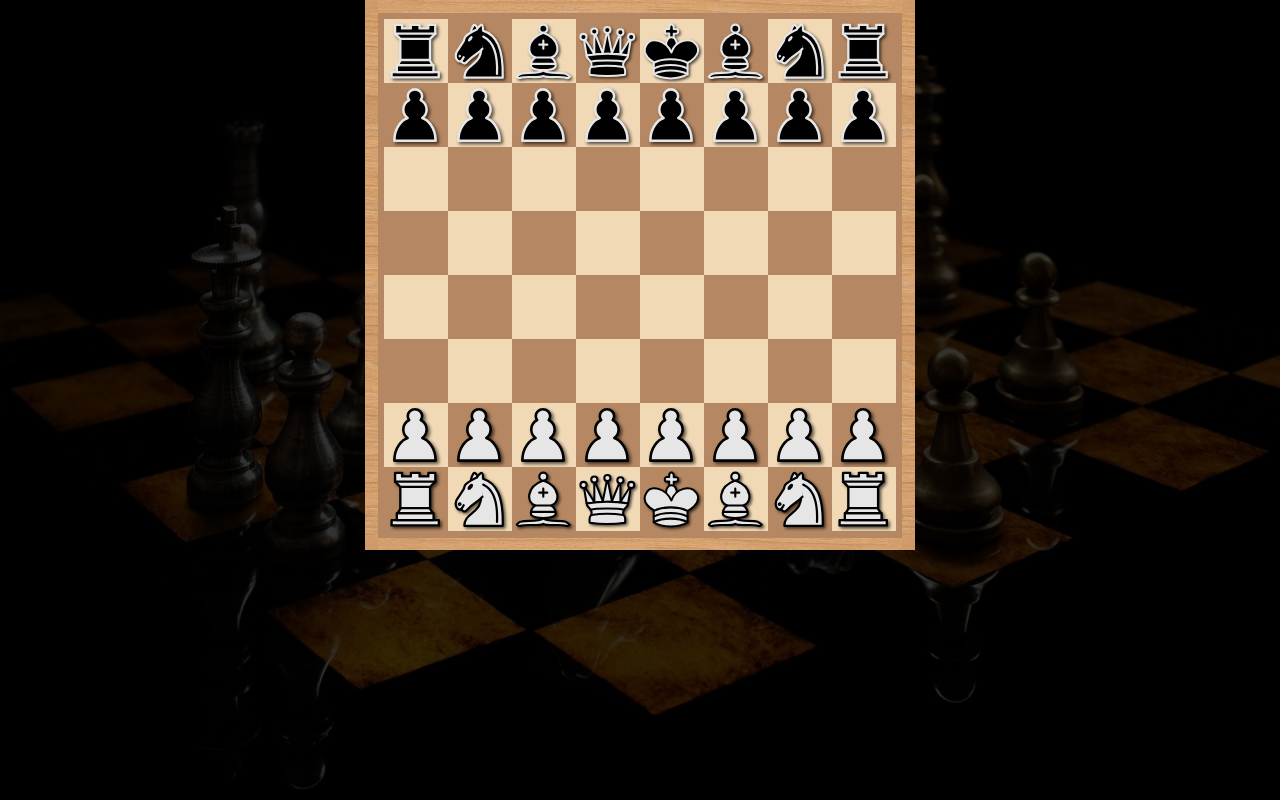
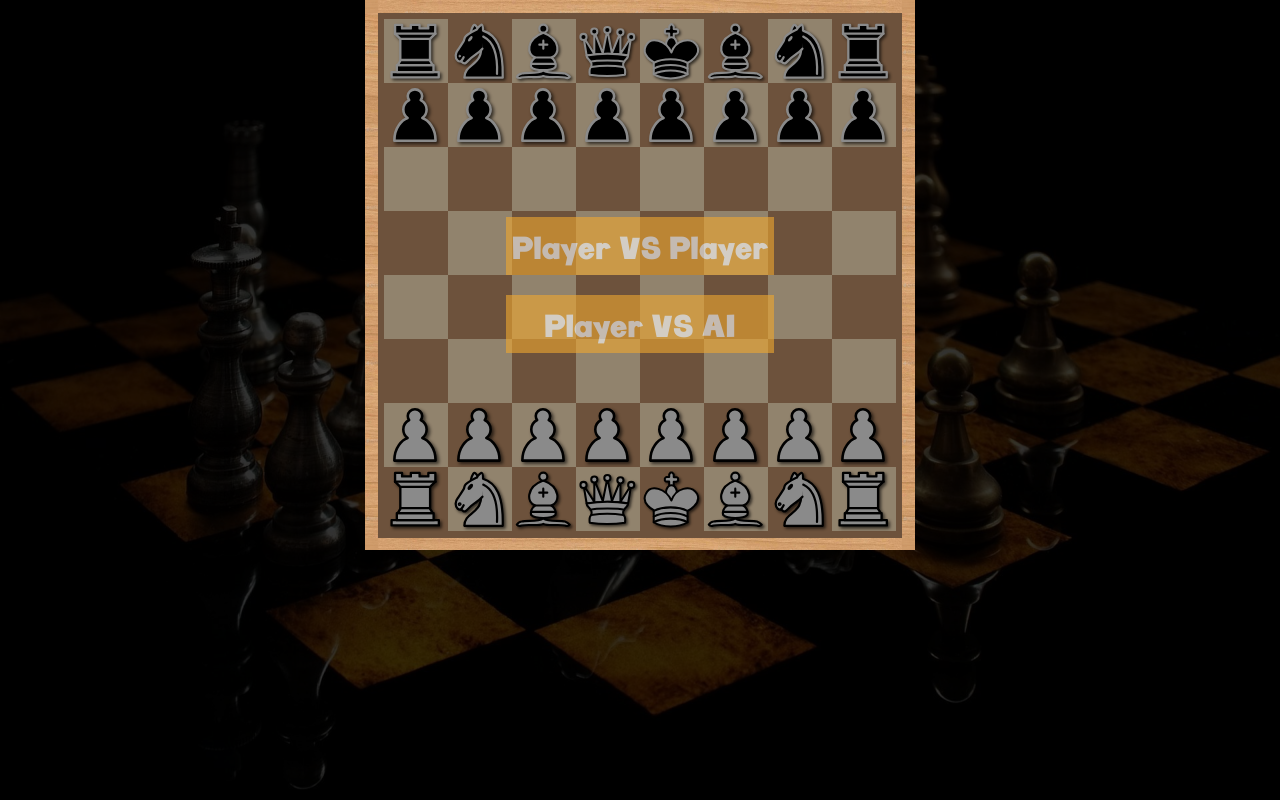
Before and after one commit to arnamen/chess, a React (Create React App) app: page / in a window 1280 px wide. Built offline with nearby package versions, Linux system fonts and the light colour scheme.

Commit message:
added modals, messages and their animations

```diff
--- a/src/App.tsx
+++ b/src/App.tsx
@@ -1,4 +1,4 @@
-import React, { Component } from 'react'
+import React, { Component } from 'react';
 import { connect } from 'react-redux'
 import { RootState } from './redux';
 import { updateChessboard, updateChessboardOneTile } from './redux/reducers/chessboardReducer/types';
@@ -7,6 +7,7 @@ import MovesLog from './components/MovesLog';
 import GameInfo from './components/GameInfo';
 
 import './App.css';
+
 interface Props {
 
 }
--- /dev/null
+++ b/src/components/Chessboard/ChessboardMessage/index.tsx
@@ -0,0 +1,56 @@
+import React, { ReactElement } from 'react'
+import styled from 'styled-components';
+
+import GreenButton from '../ChessboardModal/GreenButton';
+
+import '../animations.css';
+
+const MessageBackdrop = styled.div`
+    position: absolute;
+    width: 100%;
+    height: 100%;
+    top: 0;
+    left: 0;
+    display: flex;
+    justify-content: center;
+    align-items: center;
+    background-color: rgba(0,0,0,0.4);
+    z-index: 999;
+`
+
+const MessageBox = styled.div`
+    padding-top: 15px;
+    fonst-size: 28px;
+    display: flex;
+    flex-direction: column;
+    justify-content: center;
+    min-width: 300px;
+    max-height: 50%;
+    overflow: auto;
+    background-color: white;
+    border: black;
+    text-align: center;
+`
+
+const Message = styled.span`
+    font-size: 20px;
+`
+
+interface Props {
+    message?: string,
+    className?: string[],
+    onClose: () => any
+}
+
+
+
+export default function ChessboardMessage({ message, onClose, className }: Props): ReactElement {
+    return (
+        <MessageBackdrop>
+            <MessageBox className={className?.join(' ')}>
+                <Message>{message}</Message>
+                <GreenButton onClick={onClose}><span>OK</span></GreenButton>
+            </MessageBox>
+        </MessageBackdrop>
+    )
+}
--- /dev/null
+++ b/src/components/Chessboard/ChessboardModal/OrangeButton/index.tsx
@@ -0,0 +1,41 @@
+import React, { ReactElement } from 'react'
+import styled from 'styled-components';
+
+const OrangeButton = styled.button`
+    display: inline-block;
+    height: fit-content;
+    margin-top: 20px;
+    line-height: 7vh;
+    font-size: 4vh;
+    border: none;
+    color: #fff;
+    text-align: center;
+    opacity: .6;
+    transition: .3s;
+    text-decoration: none;
+    cursor: pointer;
+    background-color: #f0a830;
+    font-family: teletoon;
+    &:hover {
+        opacity: 1;
+    }
+    &:focus {
+        border: none;
+        outline: none;
+    }
+`
+
+interface Props {
+    children?: React.ReactNode,
+    onClick: (event: React.SyntheticEvent) => void
+}
+
+export default function index({onClick, children}: Props): ReactElement {
+    return (
+        <React.Fragment>
+            <OrangeButton onClick={onClick}>
+                {children}
+            </OrangeButton>
+        </React.Fragment>
+    )
+}
--- /dev/null
+++ b/src/components/Chessboard/ChessboardModal/index.tsx
@@ -0,0 +1,32 @@
+import React, { ReactElement } from 'react';
+import styled from 'styled-components';
+
+const ModalBackdrop = styled.div`
+    position: absolute;
+    width: 100%;
+    height: 100%;
+    top: 0;
+    left: 0;
+    display: flex;
+    justify-content: center;
+    align-items: center;
+    background-color: rgba(0,0,0,0.4);
+`
+
+const Modal = styled.div`
+    display: flex;
+    justify-content: center;
+    flex-direction: column;
+`
+
+export default function ChessboardModal({children}: {children?: React.ReactNode}): ReactElement {
+    //hide modal if there is nothing to show
+    if(React.Children.toArray(children).length === 0) return <React.Fragment/>
+    return (
+        <ModalBackdrop>
+            <Modal>
+                {children}
+            </Modal>
+        </ModalBackdrop>
+    )
+}
--- a/src/components/Chessboard/index.tsx
+++ b/src/components/Chessboard/index.tsx
@@ -1,4 +1,4 @@
-import React, { ReactElement } from 'react'
+import React, { ReactElement, useState, useEffect } from 'react'
 
 import Tile, { TileIndex } from '../Tile';
 import ChessboardBorderTop from './ChessboardBorderTop';
@@ -7,6 +7,8 @@ import ChessboardBorderLeft from './ChessboardBorderLeft';
 import ChessboardBorderRight from './ChessboardBorderRight';
 import ChessboardCorner from './ChessboardCorner';
 import ChessboardBorderTile from './ChessboardBorderTile';
+import ChessboardModal from './ChessboardModal';
+import ChessboardMessage from './ChessboardMessage';
 
 import { ChessPieceType, SelectedPiece } from '../../redux/reducers/chessboardReducer/types';
 
@@ -22,11 +24,30 @@ interface Props {
     selectedPiece?: SelectedPiece,
     onSelectPiece: (selectedPiece: SelectedPiece) => void,
     onMovePiece: (tileIndex: TileIndex) => void,
-    checkInfo: CheckInfo | null
+    onClearMessage:() => void,
+    checkInfo: CheckInfo | null,
+    message?: string,
+    children?: React.ReactNode
 
 }
 
-export default function Chessboard({ chessboardData, currentPlayerTurn, onSelectPiece, highlightedTiles, selectedPiece, onMovePiece, checkInfo }: Props): ReactElement {
+export default function Chessboard({ chessboardData, currentPlayerTurn, onSelectPiece, highlightedTiles, selectedPiece, onMovePiece, checkInfo, children, message, onClearMessage }: Props): ReactElement {
+
+    const [showMessage, setShowMessage] = useState(false);
+    const [messageClasses, setMessageClasses] = useState<string[]>([]);
+
+    useEffect(() => {
+        setMessageClasses(['slidein'])
+        setShowMessage(!!message);
+    }, [message]);
+
+    const hideMessage = () => {
+        setMessageClasses(['slideout'])
+        setTimeout(function () {
+            onClearMessage();
+            setShowMessage(false);
+        }, 500);
+    }
 
     const borderLeft: any[] = [];
     const borderRight: any[] = [];
@@ -35,7 +56,7 @@ export default function Chessboard({ chessboardData, currentPlayerTurn, onSelect
     const letters = 'abcdefgh';
     for (let i = 0; i < 8; i++) {
         borderLeft.push(<ChessboardBorderTile width={1} key={i}><span>{i}</span></ChessboardBorderTile>);
-        borderRight.push(<ChessboardBorderTile width={1} key={i}/>);
+        borderRight.push(<ChessboardBorderTile width={1} key={i} />);
         borderTop.push(<ChessboardBorderTile height={1} key={i} />);
         borderBottom.push(<ChessboardBorderTile height={1} key={i}><span>{letters.substr(i, 1)}</span></ChessboardBorderTile>);
     }
@@ -43,14 +64,6 @@ export default function Chessboard({ chessboardData, currentPlayerTurn, onSelect
     return (
         <div className={classes.Chessboard}>
 
-            <ChessboardBorderTop>{borderTop}</ChessboardBorderTop>
-            <ChessboardBorderBottom>{borderLeft}</ChessboardBorderBottom>
-            <ChessboardBorderLeft>{borderRight}</ChessboardBorderLeft>
-            <ChessboardBorderRight>{borderBottom}</ChessboardBorderRight>
-            <ChessboardCorner topLeft/>
-            <ChessboardCorner topRight/>
-            <ChessboardCorner bottomLeft/>
-            <ChessboardCorner bottomRight/>
             {chessboardData.map((chessboardLine, y) => {
 
                 return chessboardLine.map((piece, x) => {
@@ -69,6 +82,20 @@ export default function Chessboard({ chessboardData, currentPlayerTurn, onSelect
                     />
                 })
             })}
+            <ChessboardModal>
+                {showMessage && <ChessboardMessage message={message}
+                className={messageClasses}
+                onClose={() => hideMessage()}/>}
+                {children}
+                </ChessboardModal>
+            <ChessboardBorderTop>{borderTop}</ChessboardBorderTop>
+            <ChessboardBorderBottom>{borderLeft}</ChessboardBorderBottom>
+            <ChessboardBorderLeft>{borderRight}</ChessboardBorderLeft>
+            <ChessboardBorderRight>{borderBottom}</ChessboardBorderRight>
+            <ChessboardCorner topLeft />
+            <ChessboardCorner topRight />
+            <ChessboardCorner bottomLeft />
+            <ChessboardCorner bottomRight />
         </div>
     )
 }
--- a/src/index.css
+++ b/src/index.css
@@ -1,3 +1,8 @@
+@font-face {
+  font-family: 'teletoon';
+  src: local('teletoon'), url('./assets/fonts/telelower.ttf') format('truetype');
+}
+
 body {
   margin: 0;
   padding: 0;
--- a/src/pages/GameManager/index.tsx
+++ b/src/pages/GameManager/index.tsx
@@ -1,16 +1,16 @@
 import React, { Component, ReactElement } from 'react'
 import { connect, ConnectedProps } from 'react-redux';
-import {v4} from 'uuid';
+import { v4 } from 'uuid';
 
 import Tile, { TileIndex } from '../../components/Tile';
-import ChessPiece from '../../components/ChessPiece';
 import { updateChessboard, updateChessboardOneTile, createChessboard, WHITE, BLACK, ChessPieceType, SelectedPiece, chessboardMakeMove } from '../../redux/reducers/chessboardReducer/types';
 import { makeTempMove } from '../../utils/moves-test-move';
 import { RootState } from '../../redux/index';
 import Chessboard from '../../components/Chessboard';
 import Spinner from '../../components/Spinner';
+import OrangeButton from '../../components/Chessboard/ChessboardModal/OrangeButton';
 
-import {findPieceOnBoard} from '../../utils/find-piece-on-board';
+import { findPieceOnBoard } from '../../utils/find-piece-on-board';
 import { getPossibleMoves } from '../../utils/moves-logic-helper';
 import { isCheck, CheckInfo, isCheckmate } from '../../utils/checkmate-helper';
 const mapStateToProps = (state: RootState) => ({
@@ -30,7 +30,8 @@ interface State {
     currentPlayerTurn: 'WHITE' | 'BLACK',
     selectedPiece: SelectedPiece,
     possibleMoves: TileIndex[],
-    checkInfo: CheckInfo | null
+    checkInfo: CheckInfo | null,
+    message?: string;
 }
 
 //white - "+", black - "-"
@@ -49,7 +50,7 @@ class GameManager extends Component<Props, State> {
             currentPlayerTurn: 'WHITE',
             selectedPiece: null,
             possibleMoves: [],
-            checkInfo: null
+            checkInfo: null,
         };
     }
 
@@ -60,11 +61,11 @@ class GameManager extends Component<Props, State> {
     componentDidUpdate() {
         // console.log('player side: ' + this.state.currentPlayerTurn);
         let checkmateInfo = null;
-        if(this.props.chessboard) {
+        if (this.props.chessboard) {
             const enemyKing = this.state.currentPlayerTurn === 'WHITE' ? WHITE.KING : BLACK.KING;
             const [enemyKingData] = findPieceOnBoard(this.props.chessboard, enemyKing);
             checkmateInfo = isCheckmate(this.props.chessboard, enemyKingData);
-            if(checkmateInfo) console.log(checkmateInfo)
+            if (checkmateInfo) console.log(checkmateInfo)
         }
 
     }
@@ -119,6 +120,7 @@ class GameManager extends Component<Props, State> {
     }
 
     render() {
+
         let chessboard: ReactElement = <Spinner />
         if (this.props.chessboard !== null) chessboard = <Chessboard
             chessboardData={this.props.chessboard} //current state of chessboard
@@ -127,9 +129,16 @@ class GameManager extends Component<Props, State> {
             selectedPiece={this.state.selectedPiece} //Piece, selected py player
             highlightedTiles={this.state.possibleMoves} //tiles on which player able to move piece (calculated after piece is selected)
             checkInfo={this.state.checkInfo} //pass info about if there is check to the king
-            onMovePiece={this.onMovePiece.bind(this)} //when player clicked on highlighted tile
-
-        />;
+            onMovePiece={this.onMovePiece.bind(this)}
+            message={this.state.message}
+            onClearMessage={() => this.setState({message: undefined})}>
+            <OrangeButton onClick={() => { }}>
+                <span>Player VS Player</span>
+             </OrangeButton>
+             <OrangeButton onClick={() => this.setState({message: 'This mode currently unavailable'})}>
+                <span>Player VS AI</span>
+             </OrangeButton>
+        </Chessboard>;
 
         return (
             chessboard
--- a/src/utils/checkmate-helper.ts
+++ b/src/utils/checkmate-helper.ts
@@ -33,7 +33,6 @@ interface PieceOnBoard {
 export const isCheckmate = (chessboard: ChessPieceType[][], king: SelectedPiece): CheckmateInfo | null => {
     if (!king) return null;
     const kingMoves = getPossibleMoves(chessboard, king, king.piece.side);
-    console.log(kingMoves)
     if(kingMoves.length > 0) return null; //if king able to move away - it is not a checkmate
 
     const opponentPiecesOnBoard: PieceOnBoard[] = [];
--- a/tsconfig.json
+++ b/tsconfig.json
@@ -21,6 +21,6 @@
     "jsx": "react-jsx"
   },
   "include": [
-    "src"
+    "src",
   ]
 }
```
Also changed, not shown: src/components/ChessPiece/index.tsx (deleted, +0 -13 lines), src/components/Chessboard/ChessboardModal/GreenButton/index.tsx (added, +42 -0 lines), src/components/Chessboard/animations.css (added, +31 -0 lines), src/assets/fonts/telelower.ttf (added).
